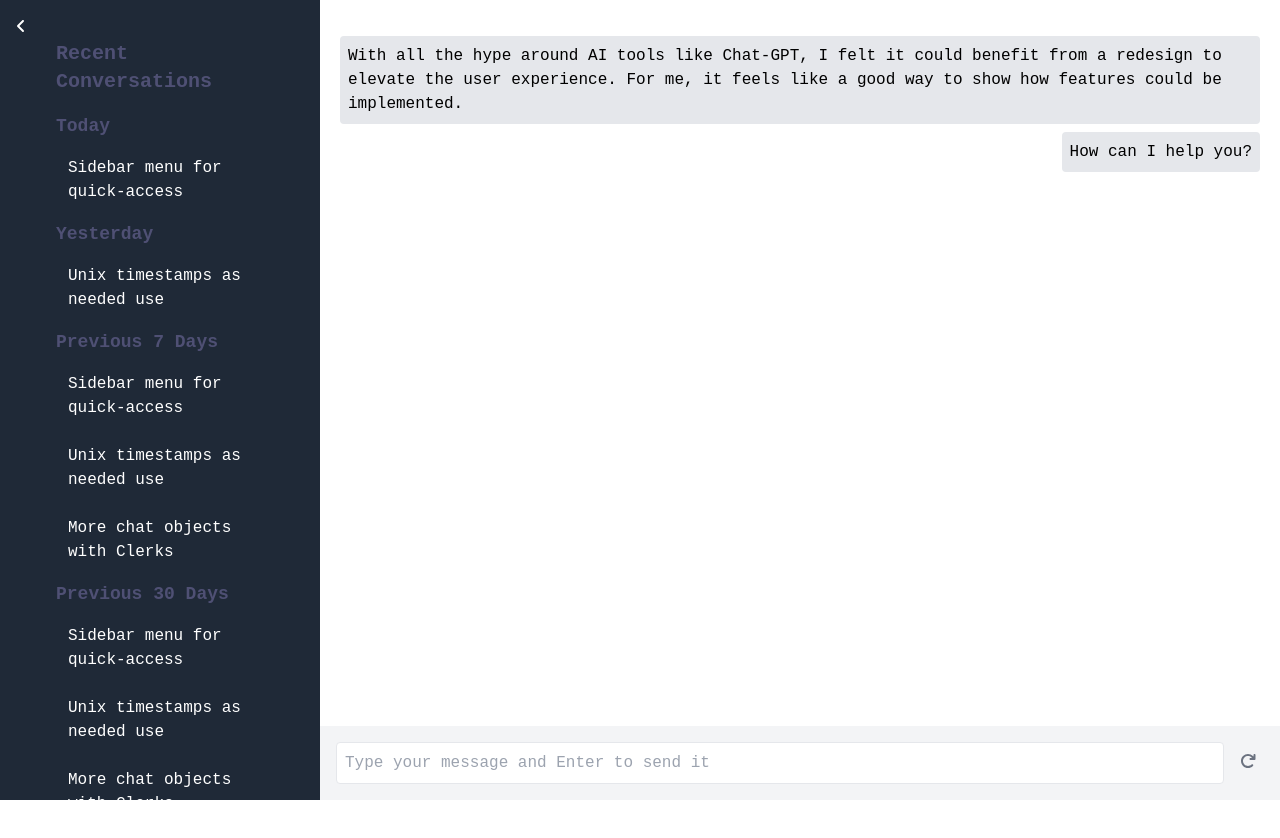
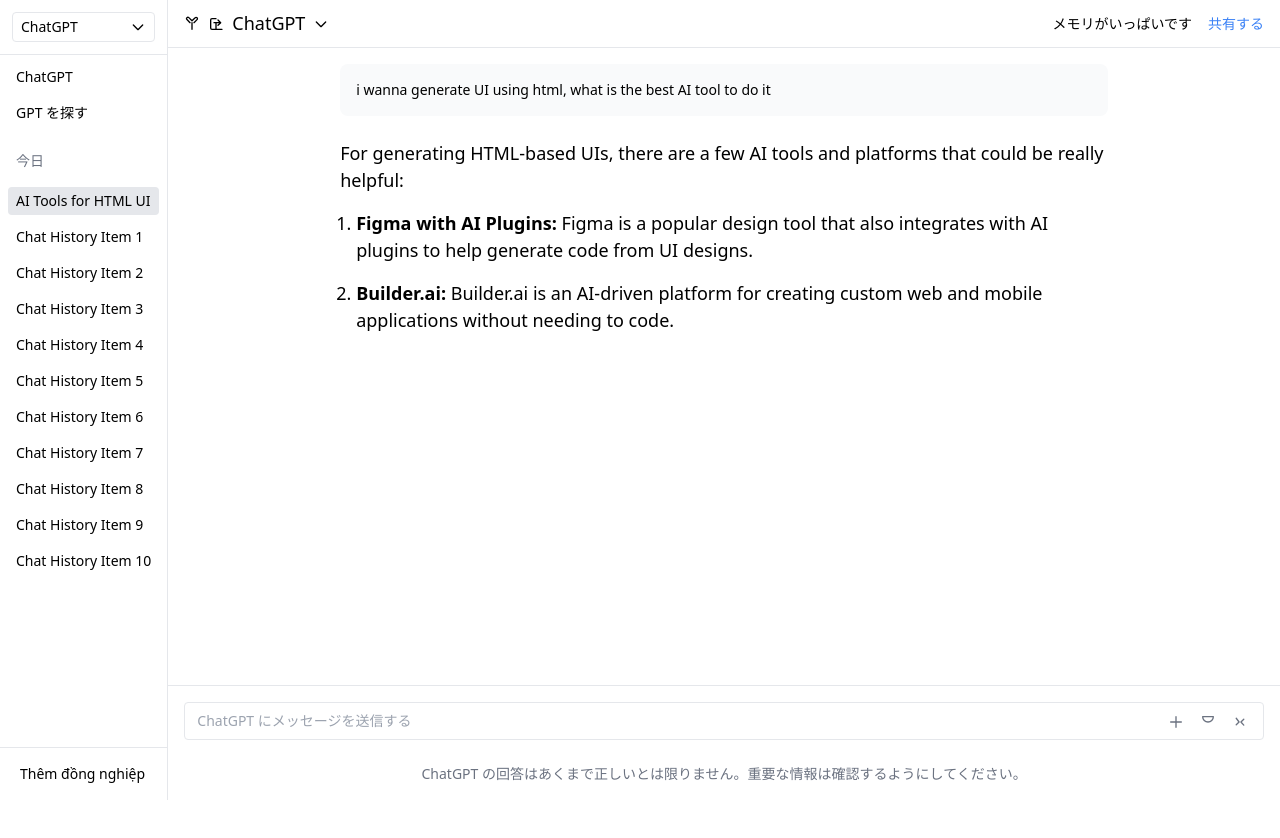
Before and after one commit to ltamJMS/chat-sample, a Vue app: page / in a window 1280 px wide. Shown: the top 838 px of the page. After the commit the page ends 800 px from the top, so only its background shows below. Built offline with nearby package versions, Linux system fonts and the light colour scheme.

Commit message:
change theme

```diff
--- a/src/App.vue
+++ b/src/App.vue
@@ -1,36 +1,51 @@
 <template>
-  <div class="h-screen flex">
+  <div class="h-screen bg-white flex">
     <Sidebar />
-    <div class="flex flex-col w-3/4">
-      <ChatDisplay :messages="messages" />
-      <MessageInput @send-message="addMessage" />
+    <div class="flex-1 flex flex-col">
+      <header class="h-12 border-b flex items-center px-4 justify-between">
+        <div class="flex items-center gap-2">
+          <svg class="h-4 w-4" xmlns="http://www.w3.org/2000/svg" fill="none" viewBox="0 0 24 24" stroke="currentColor">
+            <path stroke-linecap="round" stroke-linejoin="round" stroke-width="2" d="M15 10l4.553-4.553a2 2 0 10-2.828-2.828L12 7.172 7.275 2.447a2 2 0 00-2.828 2.828L9 10m3 0v10" />
+          </svg>
+          <svg class="h-4 w-4" xmlns="http://www.w3.org/2000/svg" fill="none" viewBox="0 0 24 24" stroke="currentColor">
+            <path stroke-linecap="round" stroke-linejoin="round" stroke-width="2" d="M12 20h9m-9 0V10m0 10H6a2 2 0 01-2-2V6a2 2 0 012-2h6m3 10l4-4m0 0l-4-4m4 4H9" />
+          </svg>
+          <span>ChatGPT</span>
+          <svg class="h-4 w-4" xmlns="http://www.w3.org/2000/svg" fill="none" viewBox="0 0 24 24" stroke="currentColor">
+            <path stroke-linecap="round" stroke-linejoin="round" stroke-width="2" d="M19 9l-7 7-7-7" />
+          </svg>
+        </div>
+        <div class="flex items-center gap-4">
+          <span class="text-sm">メモリがいっぱいです</span>
+          <button class="text-sm text-blue-500 hover:underline">共有する</button>
+        </div>
+      </header>
+
+      <div class="flex-1 p-4 overflow-y-auto">
+        <ChatDisplay />
+      </div>
+
+      <div class="border-t p-4">
+        <MessageInput />
+      </div>
     </div>
   </div>
 </template>
 
 <script>
-import Sidebar from "./components/Sidebar.vue";
-import ChatDisplay from "./components/ChatDisplay.vue";
-import MessageInput from "./components/MessageInput.vue";
+import Sidebar from './components/Sidebar.vue';
+import ChatDisplay from './components/ChatDisplay.vue';
+import MessageInput from './components/MessageInput.vue';
 
 export default {
   components: {
     Sidebar,
     ChatDisplay,
-    MessageInput,
-  },
-  data() {
-    return {
-      messages: [
-        "With all the hype around AI tools like Chat-GPT, I felt it could benefit from a redesign to elevate the user experience. For me, it feels like a good way to show how features could be implemented.",
-        "How can I help you?",
-      ],
-    };
-  },
-  methods: {
-    addMessage(newMessage) {
-      this.messages.push(newMessage);
-    },
-  },
+    MessageInput
+  }
 };
 </script>
+
+<style scoped>
+/* Optional: Add custom styles if needed */
+</style>
--- a/src/assets/tailwind.css
+++ b/src/assets/tailwind.css
@@ -3,7 +3,8 @@
 @tailwind utilities;
 
 body {
+  font-size: large
   /* font-family: "monserrat", sans-serif; */
-  font-family: monospace, sans-serif;
+  /* font-family: monospace, sans-serif; */
   /* font-family: "Roboto", sans-serif; */
 }
--- a/src/components/ChatDisplay.vue
+++ b/src/components/ChatDisplay.vue
@@ -1,19 +1,31 @@
 <template>
-  <div class="flex-1 h-full overflow-y-auto bg-white p-4 mt-4">
-    <div v-for="(message, index) in messages" :key="index">
-      <div :class="index % 2 === 0 ? 'text-left' : 'text-right'">
-        <div class="inline-block bg-gray-200 p-2 m-1 rounded">
-          {{ message }}
-        </div>
-      </div>
+  <div class="max-w-3xl mx-auto space-y-6">
+    <div class="bg-gray-50 p-4 rounded-lg">
+      <p class="text-sm">i wanna generate UI using html, what is the best AI tool to do it</p>
     </div>
+
+    <div class="space-y-4">
+      <p>For generating HTML-based UIs, there are a few AI tools and platforms that could be really helpful:</p>
+
+      <ol class="space-y-4 list-decimal pl-4">
+        <li>
+          <strong>Figma with AI Plugins:</strong> Figma is a popular design tool that also integrates with AI plugins to help generate code from UI designs.
+        </li>
+        <li>
+          <strong>Builder.ai:</strong> Builder.ai is an AI-driven platform for creating custom web and mobile applications without needing to code.
+        </li>
+      </ol>
+    </div>
+
   </div>
 </template>
 
 <script>
 export default {
-  props: {
-    messages: Array,
-  },
+  name: 'ChatDisplay'
 };
 </script>
+
+<style scoped>
+/* Optional: Add custom styles if needed */
+</style>
--- a/src/components/ChatSection.vue
+++ /dev/null
@@ -1,32 +0,0 @@
-<!-- ChatSection.vue -->
-<template>
-  <div v-if="chats.length">
-    <h3 class="section-header text-lg font-semibold mb-2">{{ title }}</h3>
-    <ul>
-      <li
-        v-for="(chat, index) in chats"
-        :key="title + '-' + index"
-        class="mb-2 flex items-center"
-      >
-        <button class="flex-grow text-left py-2 px-3 rounded hover:bg-gray-700">
-          {{ chat.name }}
-        </button>
-      </li>
-    </ul>
-  </div>
-</template>
-
-<script>
-export default {
-  props: {
-    title: String,
-    chats: Array,
-  },
-};
-</script>
-
-<style scoped>
-.section-header {
-  color: #4f5074;
-}
-</style>
--- a/src/components/MessageInput.vue
+++ b/src/components/MessageInput.vue
@@ -1,35 +1,36 @@
 <template>
-  <div class="w-full p-4 bg-gray-100 flex">
-    <input
-      v-model="newMessage"
-      @keyup.enter="sendMessage"
-      type="text"
-      class="flex-1 p-2 border rounded"
-      placeholder="Type your message and Enter to send it"
-    />
-    <button
-      @click="sendMessage"
-      class="p-2 ml-2 text-gray-500 hover:text-gray-700"
-    >
-      <font-awesome-icon :icon="['fas', 'redo']" />
-    </button>
+  <div class="relative">
+    <input type="text" placeholder="ChatGPT にメッセージを送信する" class="w-full border rounded px-3 py-2 pr-20 text-sm" />
+    <div class="absolute right-2 top-2 flex items-center gap-2">
+      <button class="h-6 w-6 text-gray-500 hover:text-black">
+        <svg class="h-4 w-4" xmlns="http://www.w3.org/2000/svg" fill="none" viewBox="0 0 24 24" stroke="currentColor">
+          <path stroke-linecap="round" stroke-linejoin="round" stroke-width="2" d="M12 4v16m8-8H4" />
+        </svg>
+      </button>
+      <button class="h-6 w-6 text-gray-500 hover:text-black">
+        <svg class="h-4 w-4" xmlns="http://www.w3.org/2000/svg" fill="none" viewBox="0 0 24 24" stroke="currentColor">
+          <path stroke-linecap="round" stroke-linejoin="round" stroke-width="2" d="M12 12c4.418 0 8-3.582 8-8H4c0 4.418 3.582 8 8 8z" />
+        </svg>
+      </button>
+      <button class="h-6 w-6 text-gray-500 hover:text-black">
+        <svg class="h-4 w-4" xmlns="http://www.w3.org/2000/svg" fill="none" viewBox="0 0 24 24" stroke="currentColor">
+          <path stroke-linecap="round" stroke-linejoin="round" stroke-width="2" d="M17.657 16.657L13.414 12l4.243-4.243M6.343 6.343L10.586 12l-4.243 4.243" />
+        </svg>
+      </button>
+    </div>
+        <!-- Thêm thông báo vào cuối phần ChatDisplay -->
+        <div class="text-center text-sm text-gray-500 mt-6">
+      ChatGPT の回答はあくまで正しいとは限りません。重要な情報は確認するようにしてください。
+    </div>
   </div>
 </template>
 
 <script>
 export default {
-  data() {
-    return {
-      newMessage: "",
-    };
-  },
-  methods: {
-    sendMessage() {
-      if (this.newMessage.trim() !== "") {
-        this.$emit("send-message", this.newMessage);
-        this.newMessage = "";
-      }
-    },
-  },
+  name: 'MessageInput'
 };
 </script>
+
+<style scoped>
+/* Optional: Add custom styles if needed */
+</style>
--- a/src/components/Sidebar.vue
+++ b/src/components/Sidebar.vue
@@ -1,121 +1,41 @@
 <!-- eslint-disable vue/multi-word-component-names -->
 <template>
-  <div
-    :class="['sidebar', { 'w-1/4': !isCollapsed, 'w-16': isCollapsed }]"
-    class="h-full bg-gray-800 text-white flex flex-col justify-between p-4"
-  >
-    <!-- Section 1: Collapse btn -->
-    <div class="flex items-center justify-start w-full">
-      <button @click="toggleSidebar" class="collapse-toggle text-white">
-        <font-awesome-icon :icon="isCollapsed ? 'angle-right' : 'angle-left'" />
+  <div class="w-1/7 border-r flex flex-col">
+    <div class="p-3 flex items-center gap-2 border-b">
+      <button class="w-full justify-start border rounded px-2 py-1 text-sm flex items-center">
+        ChatGPT
+        <svg class="ml-auto h-4 w-4" xmlns="http://www.w3.org/2000/svg" fill="none" viewBox="0 0 24 24" stroke="currentColor">
+          <path stroke-linecap="round" stroke-linejoin="round" stroke-width="2" d="M19 9l-7 7-7-7" />
+        </svg>
       </button>
     </div>
 
-    <!-- Section 2: Recent Conversations -->
-    <div v-if="!isCollapsed" class="px-10 flex-grow">
-      <h2 class="title text-xl font-bold mb-4">Recent Conversations</h2>
-      <ChatSection
-        v-for="(chatList, period) in chatPeriods"
-        :key="period"
-        :title="period"
-        :chats="chatList"
-        @renameChat="renameChat"
-        @deleteChat="deleteChat"
-      />
+    <div class="flex-1 overflow-y-auto p-2 space-y-2">
+      <button class="w-full justify-start text-sm px-2 py-1 hover:bg-gray-100 flex">ChatGPT</button>
+      <button class="w-full justify-start text-sm px-2 py-1 hover:bg-gray-100 flex">GPT を探す</button>
+
+      <div class="pt-4 pb-2 px-2 text-sm text-gray-500">今日</div>
+
+      <button class="w-full justify-start text-sm px-2 py-1 bg-gray-200 rounded flex">AI Tools for HTML UI</button>
+
+      <div class="space-y-2">
+        <button class="w-full justify-start text-sm px-2 py-1 hover:bg-gray-100 flex truncate" v-for="i in 10" :key="i">
+          Chat History Item {{ i }}
+        </button>
+      </div>
     </div>
 
-    <!-- Section 3: Profile + Settings -->
-    <div class="flex flex-col items-center space-y-4">
-      <button aria-label="Profile" class="profile-icon text-white">
-        <font-awesome-icon icon="user" size="lg" />
-      </button>
-      <button aria-label="Settings" class="settings-icon text-white">
-        <font-awesome-icon icon="cog" size="lg" />
-      </button>
+    <div class="p-3 border-t">
+      <button class="w-full justify-start px-2 py-1 text-sm flex">Thêm đồng nghiệp</button>
     </div>
   </div>
 </template>
 
 <script>
-import ChatSection from "./ChatSection.vue";
-
 export default {
-  components: {
-    ChatSection,
-  },
-  data() {
-    return {
-      isCollapsed: false,
-      chats: [
-        { name: "Sidebar menu for quick-access", timestamp: new Date() - 10000 },
-        { name: "Unix timestamps as needed use", timestamp: new Date() - 86400000 },
-        { name: "More chat objects with Clerks", timestamp: new Date() - 172800000 },
-      ],
-    };
-  },
-  computed: {
-    chatPeriods() {
-      return {
-        Today: this.chats.filter((chat) => this.isToday(chat.timestamp)),
-        Yesterday: this.chats.filter((chat) =>
-          this.isYesterday(chat.timestamp)
-        ),
-        "Previous 7 Days": this.chats.filter((chat) =>
-          this.isWithinLastDays(chat.timestamp, 7)
-        ),
-        "Previous 30 Days": this.chats.filter((chat) =>
-          this.isWithinLastDays(chat.timestamp, 30)
-        ),
-      };
-    },
-  },
-  methods: {
-    toggleSidebar() {
-      this.isCollapsed = !this.isCollapsed;
-    },
-    isToday(timestamp) {
-      const today = new Date();
-      const chatDate = new Date(timestamp);
-      return today.toDateString() === chatDate.toDateString();
-    },
-    isYesterday(timestamp) {
-      const yesterday = new Date(new Date().setDate(new Date().getDate() - 1));
-      const chatDate = new Date(timestamp);
-      return yesterday.toDateString() === chatDate.toDateString();
-    },
-    isWithinLastDays(timestamp, days) {
-      const pastDate = new Date(
-        new Date().setDate(new Date().getDate() - days)
-      );
-      return new Date(timestamp) > pastDate;
-    },
-    renameChat(chatIndex) {
-      console.log("1111", chatIndex);
-    },
-    deleteChat(chatIndex) {
-      console.log("1111", chatIndex);
-    },
-  },
 };
 </script>
 
 <style scoped>
-.sidebar {
-  transition: width 0.3s ease, padding 0.3s ease, transform 0.3s ease;
-  display: flex;
-  flex-direction: column;
-  justify-content: space-between;
-  align-items: flex-start;
-}
-.title {
-  color: #4f5074;
-}
-.collapse-toggle,
-.profile-icon,
-.settings-icon {
-  background: none;
-  border: none;
-  cursor: pointer;
-  font-size: 1rem;
-}
+/* Optional: Add custom styles if needed */
 </style>
```
Also changed, not shown: 1 other file (tests, documents, lock files or other folders).
